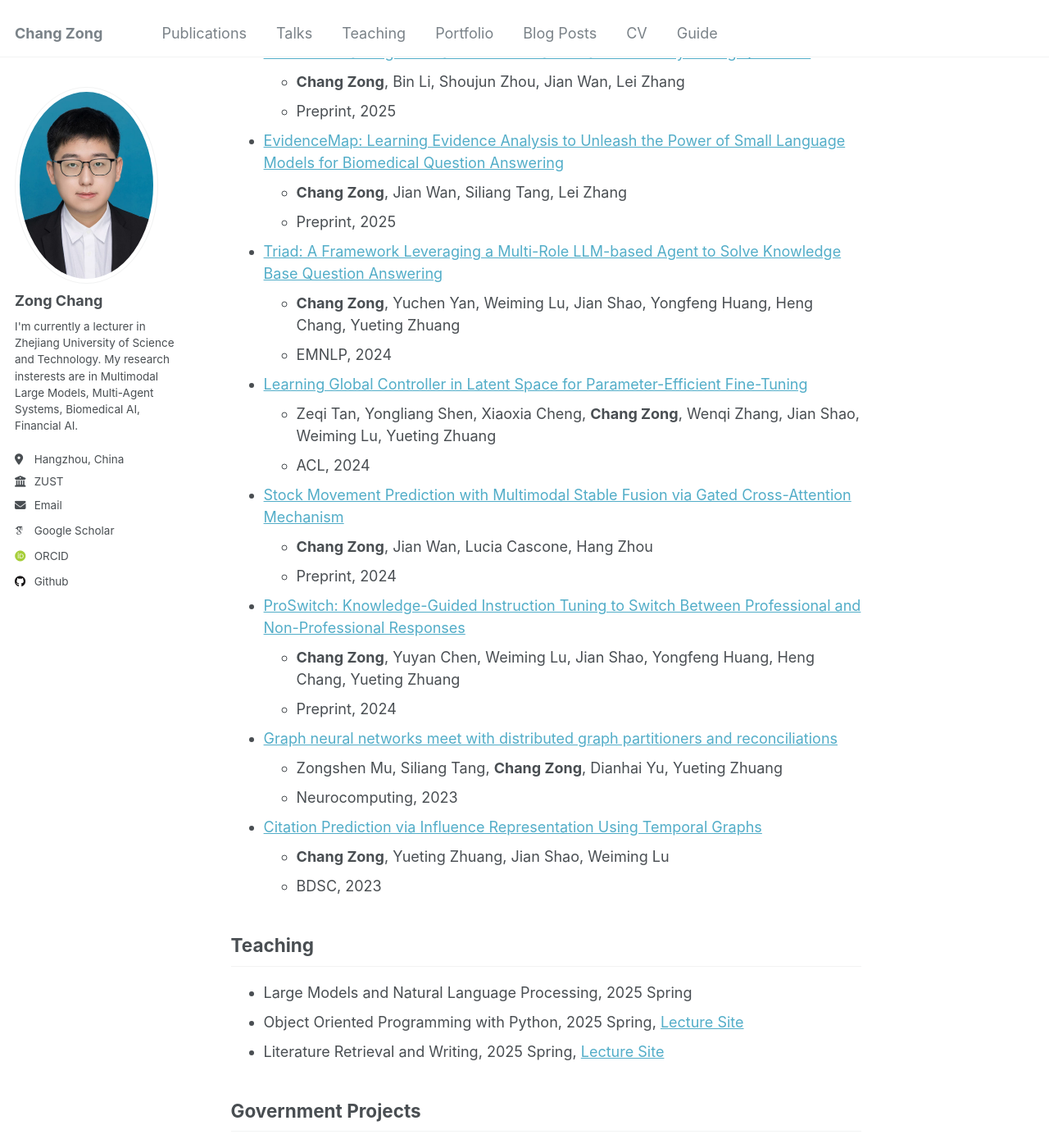
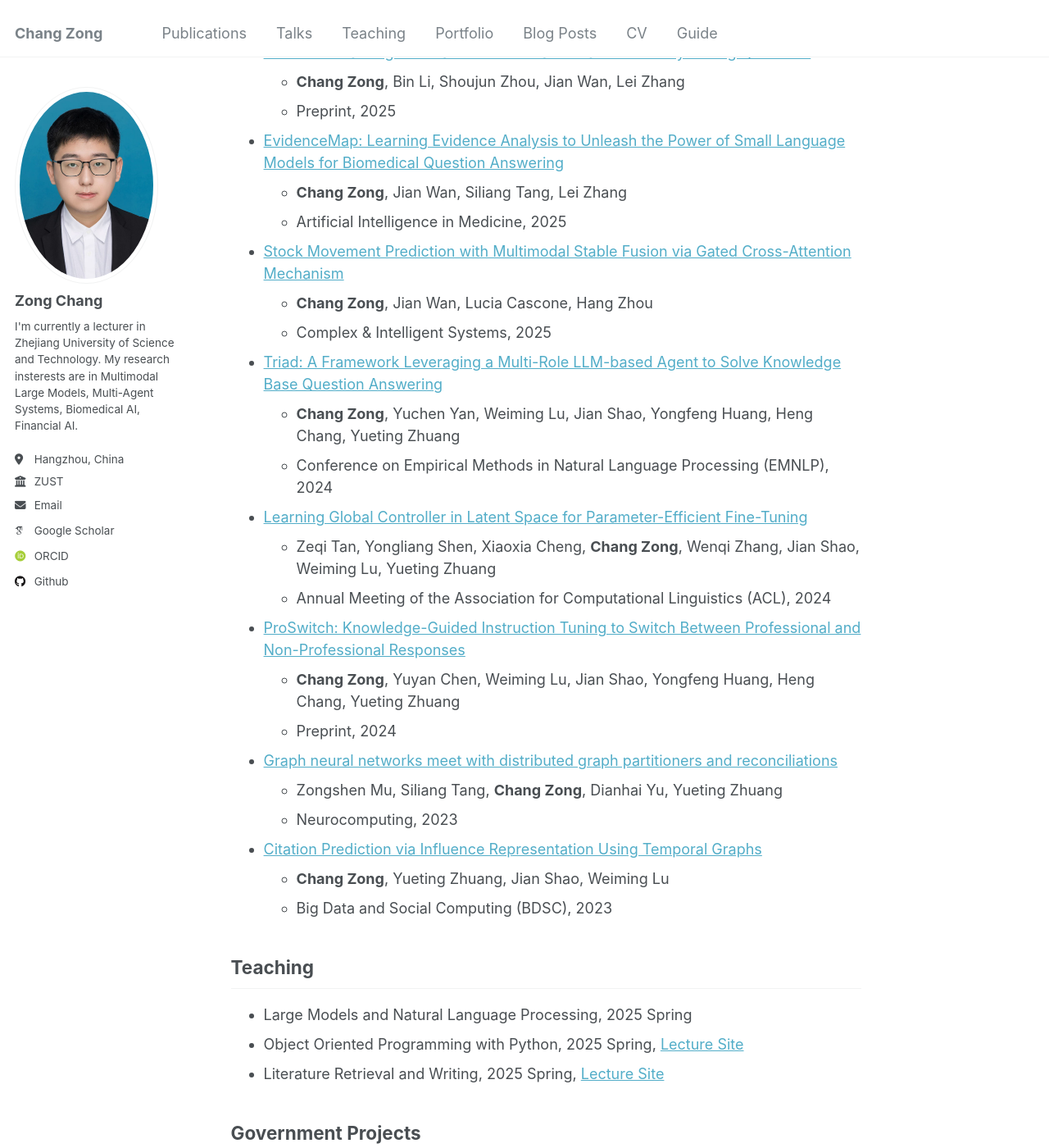
Before and after one commit to changzong/changzong.github.io, a Jekyll site: the page built from _pages/about.md, in a window 1280 px wide and 1400 px high, scrolled down 806 px. Shown: the whole window at 82% size. Built offline with Jekyll 4.4.1, drawn with Linux system fonts in a browser that asks for light colours; some web fonts are replaced.

Commit message:
update papers

```diff
--- a/_pages/about.md
+++ b/_pages/about.md
@@ -25,19 +25,19 @@ I receive my Ph.D. degree from Zhejiang University ([ZJU](https://www.zju.edu.cn
 
 - [EvidenceMap: Learning Evidence Analysis to Unleash the Power of Small Language Models for Biomedical Question Answering](https://arxiv.org/abs/2501.12746)
   - **Chang Zong**, Jian Wan, Siliang Tang, Lei Zhang
-  - Preprint, 2025
+  - Artificial Intelligence in Medicine, 2025
+
+- [Stock Movement Prediction with Multimodal Stable Fusion via Gated Cross-Attention Mechanism](https://link.springer.com/article/10.1007/s40747-025-02023-3)
+  - **Chang Zong**, Jian Wan, Lucia Cascone, Hang Zhou
+  - Complex & Intelligent Systems, 2025
 
 - [Triad: A Framework Leveraging a Multi-Role LLM-based Agent to Solve Knowledge Base Question Answering](https://aclanthology.org/2024.emnlp-main.101/)
   - **Chang Zong**, Yuchen Yan, Weiming Lu, Jian Shao, Yongfeng Huang, Heng Chang, Yueting Zhuang
-  - EMNLP, 2024
+  - Conference on Empirical Methods in Natural Language Processing (EMNLP), 2024
 
 - [Learning Global Controller in Latent Space for Parameter-Efficient Fine-Tuning](https://aclanthology.org/2024.acl-long.222/)
   - Zeqi Tan, Yongliang Shen, Xiaoxia Cheng, **Chang Zong**, Wenqi Zhang, Jian Shao, Weiming Lu, Yueting Zhuang
-  - ACL, 2024
-
-- [Stock Movement Prediction with Multimodal Stable Fusion via Gated Cross-Attention Mechanism](https://arxiv.org/abs/2406.06594)
-  - **Chang Zong**, Jian Wan, Lucia Cascone, Hang Zhou
-  - Preprint, 2024
+  - Annual Meeting of the Association for Computational Linguistics (ACL), 2024
 
 - [ProSwitch: Knowledge-Guided Instruction Tuning to Switch Between Professional and Non-Professional Responses](https://arxiv.org/abs/2403.09131)
   - **Chang Zong**, Yuyan Chen, Weiming Lu, Jian Shao, Yongfeng Huang, Heng Chang, Yueting Zhuang
@@ -49,7 +49,7 @@ I receive my Ph.D. degree from Zhejiang University ([ZJU](https://www.zju.edu.cn
 
 - [Citation Prediction via Influence Representation Using Temporal Graphs](https://link.springer.com/chapter/10.1007/978-981-99-3925-1_14)
   - **Chang Zong**, Yueting Zhuang, Jian Shao, Weiming Lu
-  - BDSC, 2023
+  - Big Data and Social Computing (BDSC), 2023
 
 ## Teaching
 - Large Models and Natural Language Processing, 2025 Spring
```
Also changed, not shown: 1 other file.
